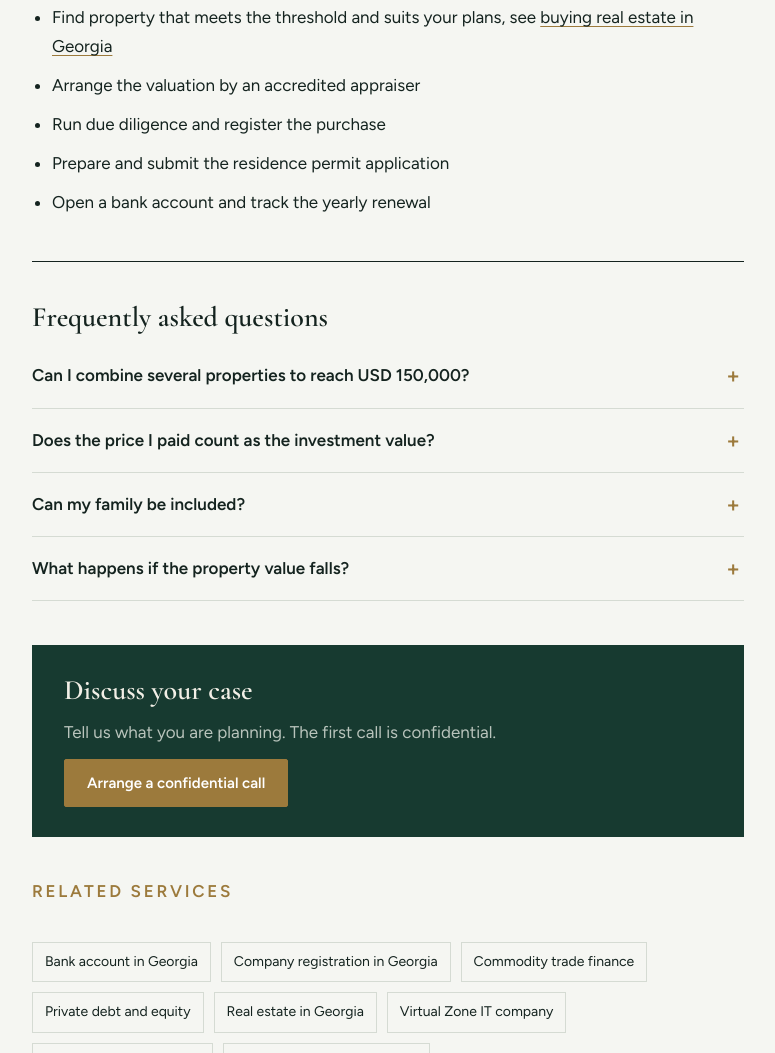
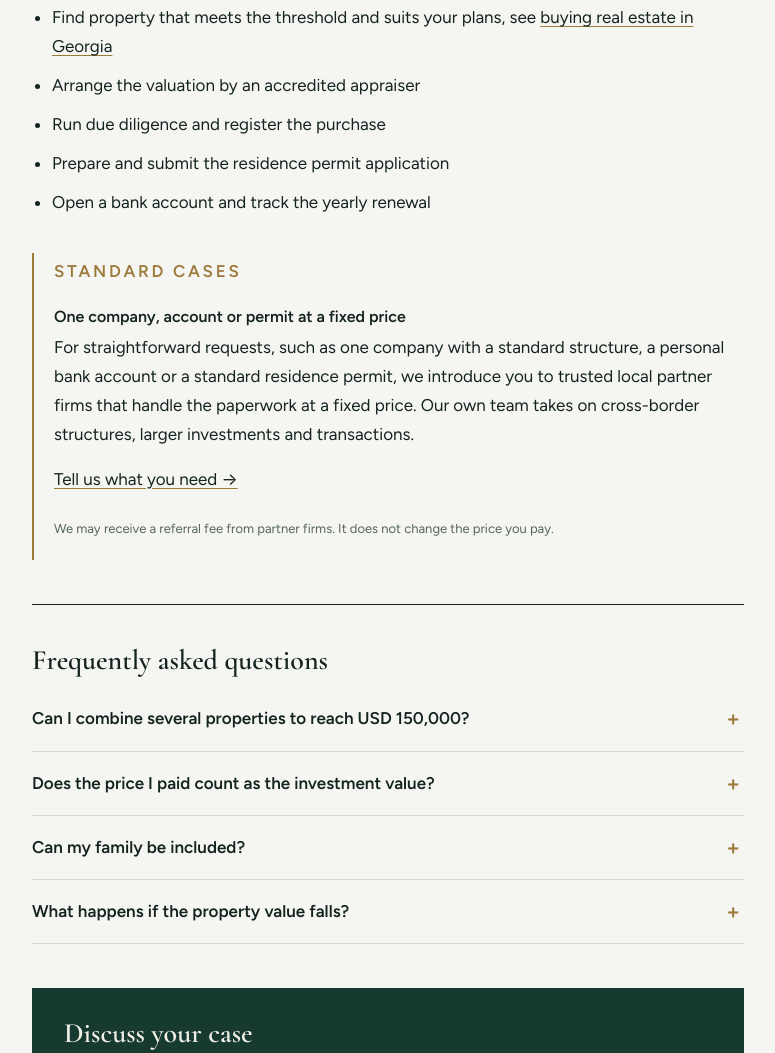
Before and after one commit to kaconsult/Web-, a plain HTML site: page services-residence-permit-georgia.html in a window 1280 px wide. Shown: the part 1666-2719 px from the top of the page, without its empty margins (252-1027 px from the left). Drawn offline with nearby package versions, Linux system fonts and the light colour scheme.

Commit message:
Update services-residence-permit-georgia.html

```diff
--- a/services-residence-permit-georgia.html
+++ b/services-residence-permit-georgia.html
@@ -90,6 +90,13 @@
 <li>Prepare and submit the residence permit application</li>
 <li>Open a bank account and track the yearly renewal</li>
 </ul>
+<div class="partner-note" style="border-left:2px solid var(--brass);padding:4px 0 4px 20px;margin:36px 0">
+<p class="eyebrow">Standard cases</p>
+<h3>One company, account or permit at a fixed price</h3>
+<p>For straightforward requests, such as one company with a standard structure, a personal bank account or a standard residence permit, we introduce you to trusted local partner firms that handle the paperwork at a fixed price. Our own team takes on cross-border structures, larger investments and transactions.</p>
+<p><a href="/questionnaire/">Tell us what you need →</a></p>
+<p class="note-small">We may receive a referral fee from partner firms. It does not change the price you pay.</p>
+</div>
 <section class="svc-faq"><h2>Frequently asked questions</h2><details><summary>Can I combine several properties to reach USD 150,000?</summary><p>Yes. Several non-agricultural properties can be combined, as long as their total appraised market value meets the threshold.</p></details><details><summary>Does the price I paid count as the investment value?</summary><p>No. The market value must be confirmed by a certified appraiser from an accredited valuation body.</p></details><details><summary>Can my family be included?</summary><p>Yes. Your spouse and children can be included under the same property investment.</p></details><details><summary>What happens if the property value falls?</summary><p>If the appraised value drops below the threshold, the permit is not renewed at the next yearly renewal.</p></details></section>
 <div class="cta-box"><h2>Discuss your case</h2><p>Tell us what you are planning. The first call is confidential.</p><a class="btn primary" href="#contact">Arrange a confidential call</a></div>
 <p class="eyebrow" style="margin-top:40px">Related services</p>
```
